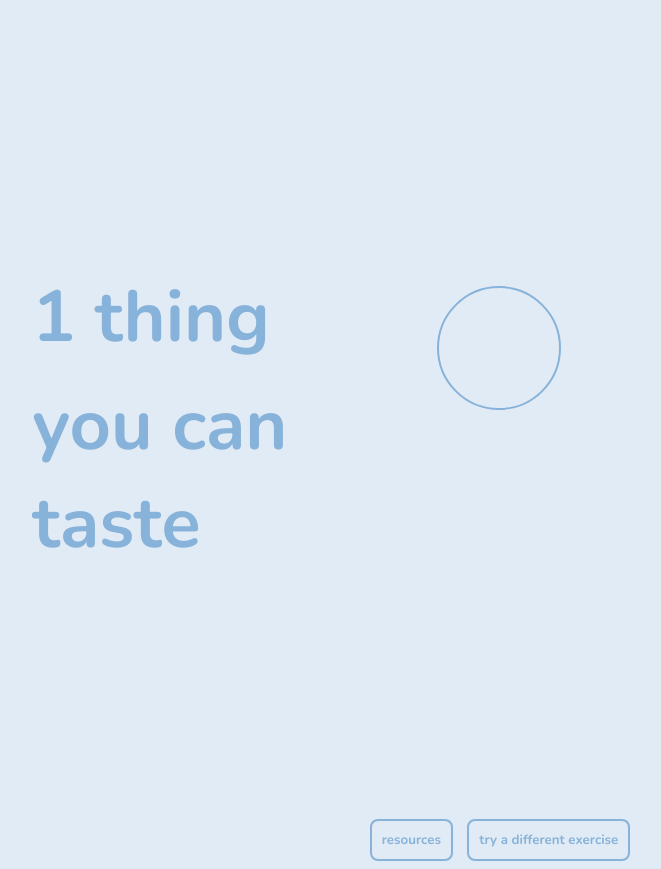
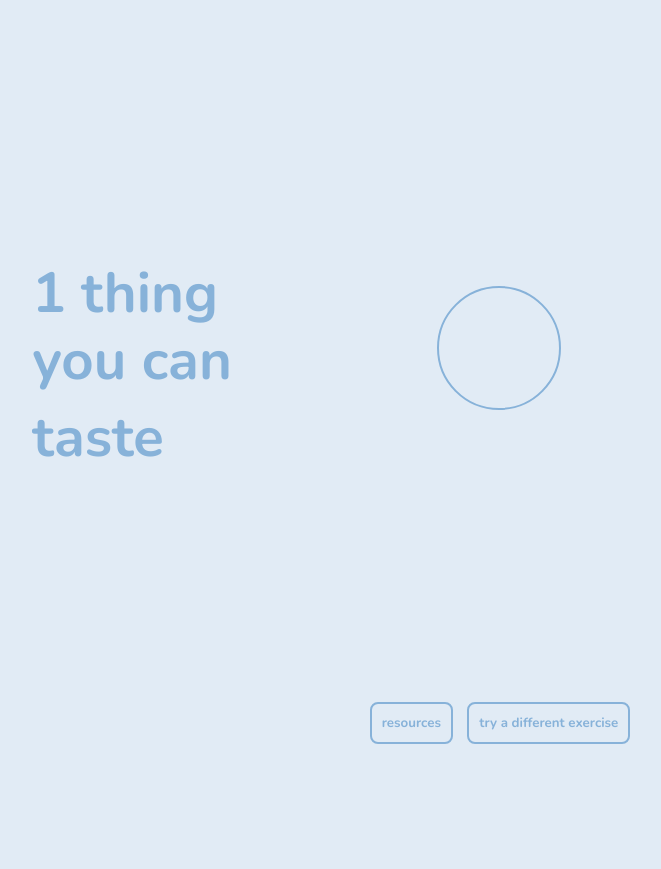
Before and after one commit to martincai8/grounded, a Flask app: page /senses/1 in a window 1280 px wide. Shown: the whole page, without its empty margins (140-801 px from the left). After the commit the page ends 744 px from the top, so only its background shows below. Run offline with Flask 2, Linux system fonts and the light colour scheme.

Commit message:
changed font size in senses to vw instead of px

```diff
--- a/static/css/senses.css
+++ b/static/css/senses.css
@@ -10,10 +10,10 @@
     font-family: Nunito;
     font-style: normal;
     font-weight: bold;
-    font-size: 72px;
+    font-size: 4.4vw;
     color: #87B2D9;
     padding-left: 13%;
-    margin-top:20%;
+    margin-top:19%;
     width: 40%;
 }
 
```
